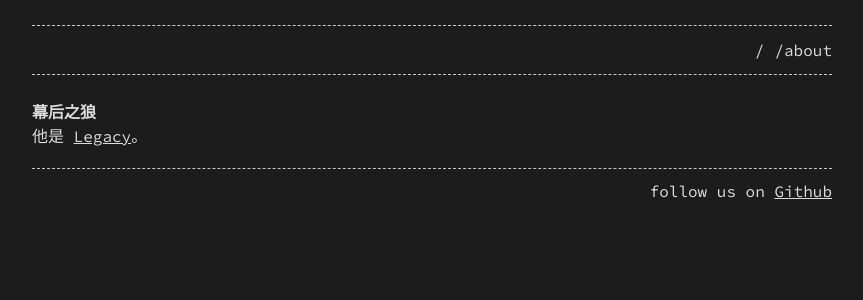
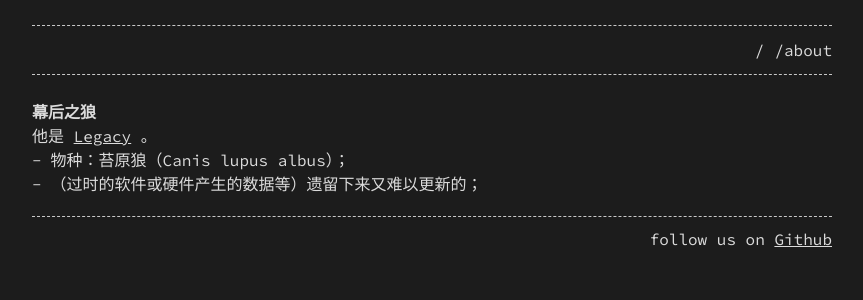
Before and after one commit to fur2/project, a Jekyll site: the page built from about.md, in a window 1280 px wide. Shown: the top 300 px of the page, without its empty margins (208-1071 px from the left). Built offline with Jekyll 4.4.1, drawn with Linux system fonts in a browser that asks for light colours.

Commit message:
更新 about

```diff
--- a/about.md
+++ b/about.md
@@ -6,4 +6,7 @@ permalink: /about/
 
 # 幕后之狼
 
-他是 [Legacy](https://github.com/fur2)。
+他是 [Legacy](https://github.com/fur2) 。
+
+- 物种：苔原狼（Canis lupus albus）；
+- （过时的软件或硬件产生的数据等）遗留下来又难以更新的；
```
